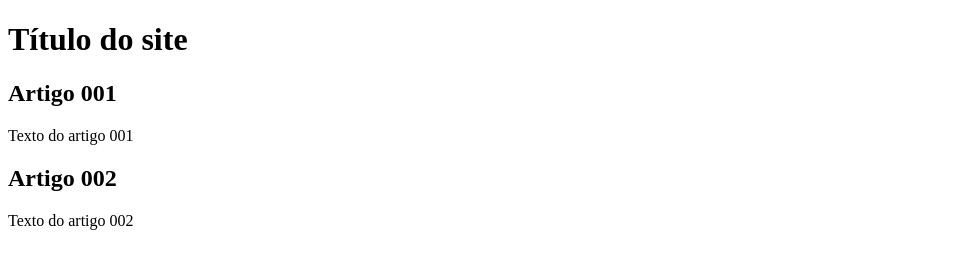
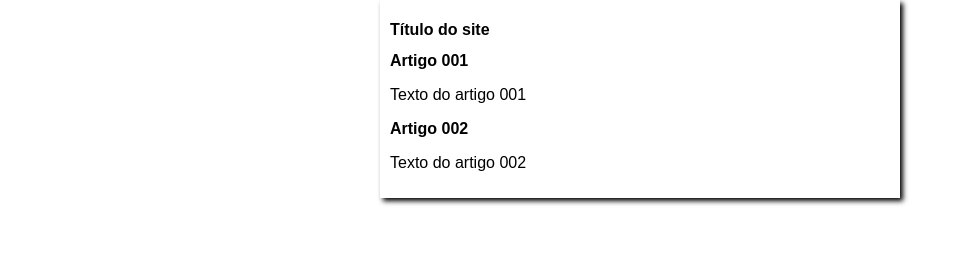
Before and after one commit to fhelipeabel/Projeto-site, a plain HTML site: page index.html in a window 1280 px wide. Shown: the whole page, without its empty margins (0-962 px from the left). Drawn offline with Linux system fonts and the light colour scheme.

Commit message:
Iniciei o Design

```diff
--- /dev/null
+++ b/estilos/style.css
@@ -0,0 +1,12 @@
+* {
+    font-family: Arial, Helvetica, sans-serif;
+    font-size: 16px;
+}
+
+body {
+    background-color: white;
+    width: 500px;
+    margin: auto;
+    padding: 10px;
+    box-shadow: 3px 3px 5px rgb(0, 0, 0);
+}
--- a/index.html
+++ b/index.html
@@ -4,6 +4,7 @@
     <meta charset="UTF-8">
     <meta name="viewport" content="width=device-width, initial-scale=1.0">
     <title>Document</title>
+    <link rel="stylesheet" href="estilos/style.css">
 </head>
 <body>
     <main>
```
